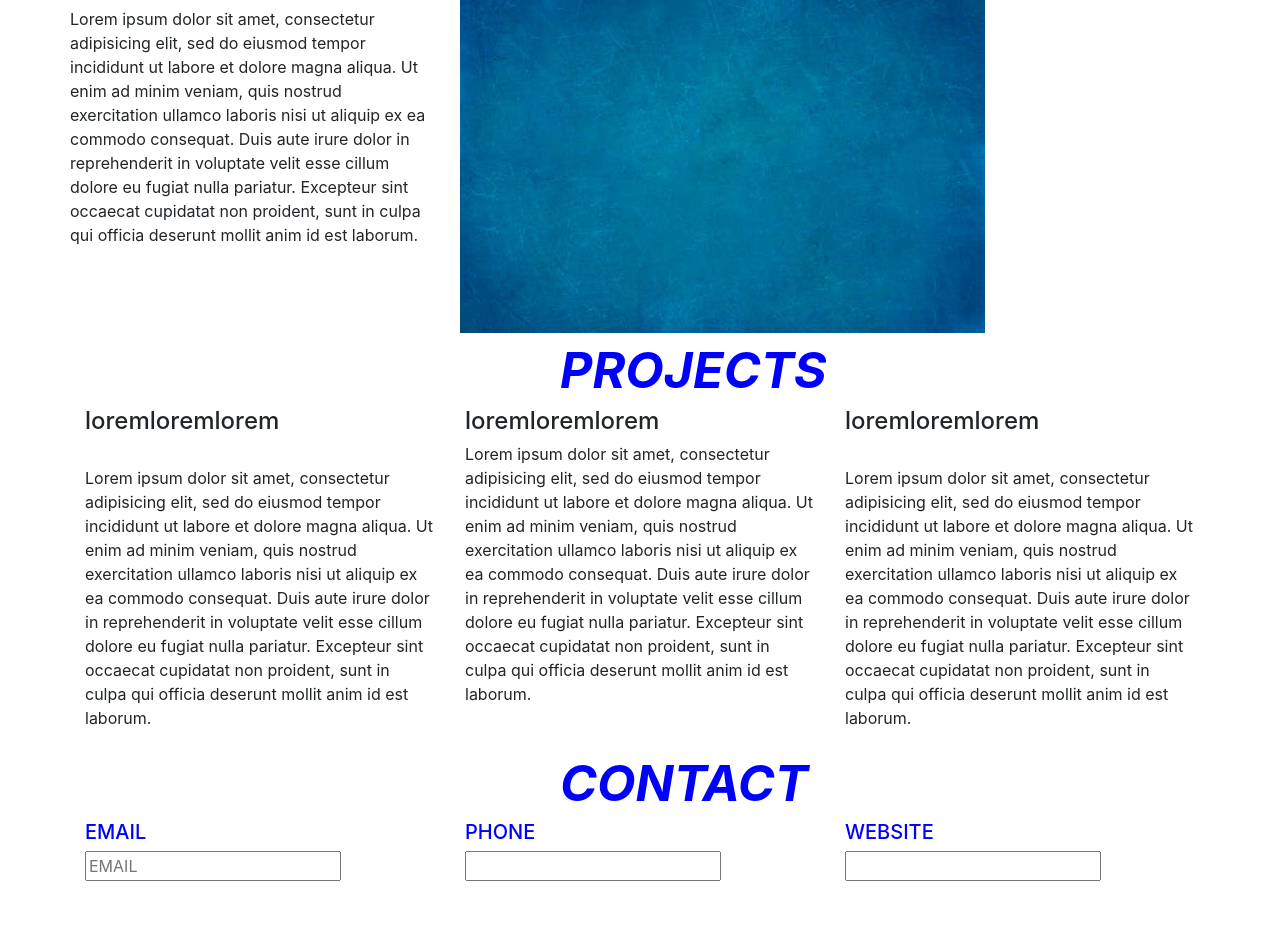
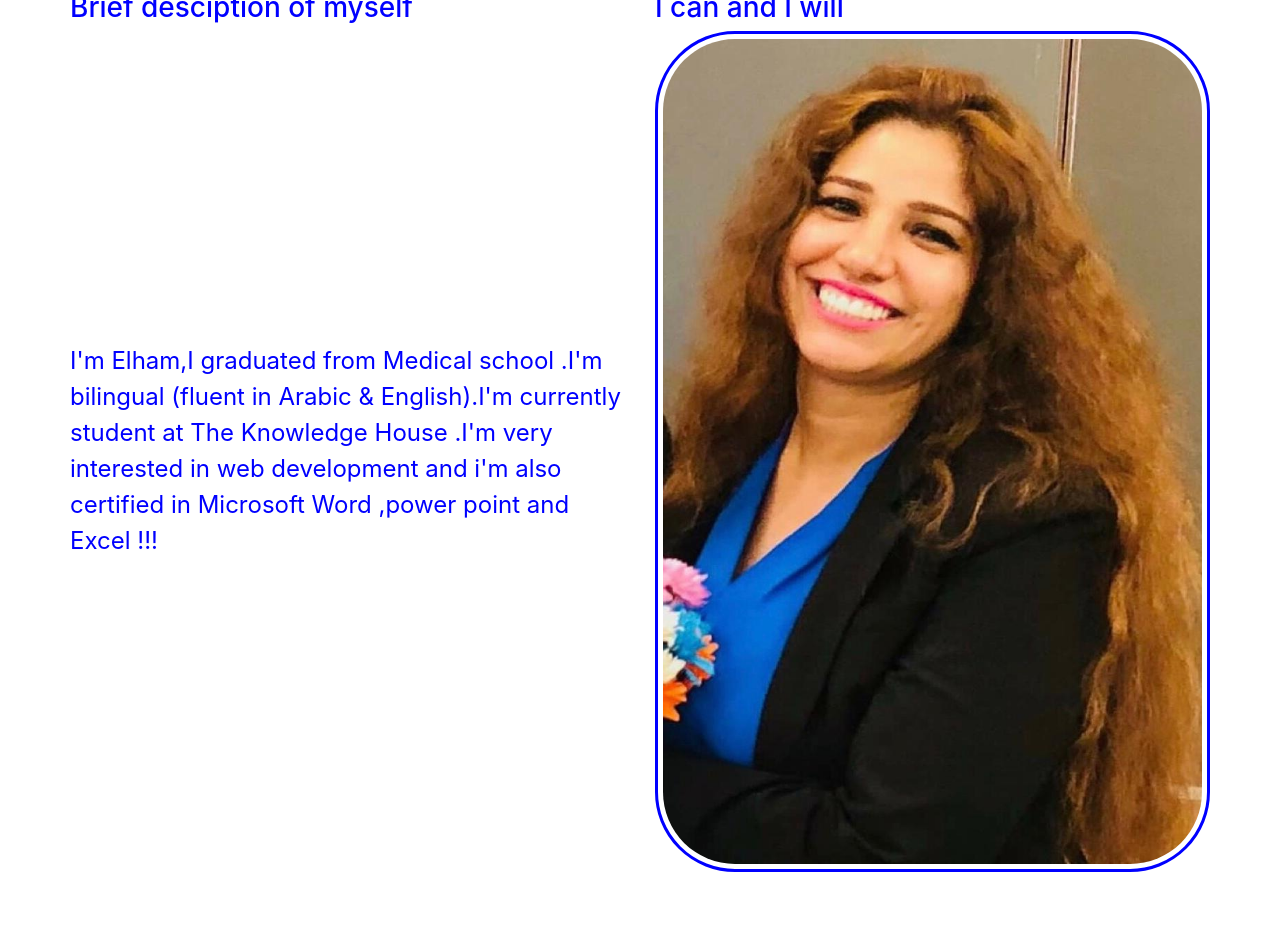
Before and after one commit to elhamhendy/elhamhendy.github.io, a plain HTML site: page index.html in a window 1280 px wide. Shown: the part 574-1521 px from the top of the page. Before the commit the page ends 1455 px from the top, so only its background shows below. Drawn offline with nearby package versions, Linux system fonts and the light colour scheme.

Commit message:
first commit

```diff
--- a/index.html
+++ b/index.html
@@ -14,7 +14,7 @@ trap.min.css" />
 	<header class="container-fluid">
 		<div class="row">
 			<div class="col-4">
-			<h1>that's Elham'Digital Portfolio</h1>
+			<h1>Elham</h1>
 			</div>
 		</div>
 	</header>
@@ -33,6 +33,7 @@ trap.min.css" />
 		</div>
 	</nav>
 	<section id="ABOUT" class="container">
+	<br><br>
 		<div class="row">
 			<div class="col-7 ml-auto"><strong>ABOUT</strong></div>
 
@@ -40,73 +41,60 @@ trap.min.css" />
 
 
 		<div class="row">
-			<div class="col-4">
-				<h3>loremloremlorem</h3><br>
-				<p> Lorem ipsum dolor sit amet, consectetur adipisicing elit, sed do eiusmod
-				tempor incididunt ut labore et dolore magna aliqua. Ut enim ad minim veniam,
-				quis nostrud exercitation ullamco laboris nisi ut aliquip ex ea commodo
-				consequat. Duis aute irure dolor in reprehenderit in voluptate velit esse
-				cillum dolore eu fugiat nulla pariatur. Excepteur sint occaecat cupidatat non
-				proident, sunt in culpa qui officia deserunt mollit anim id est laborum.</p>
-
+			<div class="col-6">
+				<h3><font color="blue">  Brief desciption of myself</font> </h3><br><br><br>
+				<br><br><br><br><br><br><br><br><br><br>
+				<p><font size="5" color="blue"> I'm Elham,I graduated from Medical school .I'm bilingual (fluent in Arabic & English).I'm currently student at The Knowledge House .I'm very interested in web development and i'm also certified in Microsoft Word ,power point and Excel !!!</font></p>
 
 			</div>
-			<div class="col">
-				<h3>loremloremloreml</h3>
-				<img src="Images/blank.jpeg">
+			<div class="col-6">
+				<h3><font color="blue"> I can and I will</font> </h3>
+				<img class="tot" src="images/el.jpeg">
 			</div>
 		</div>
 	</section>
 
-<section id="PROJECTS" class="container">
+<section id="PROJECTS" class="container"><br>
 		<div class="row">
 			<div class="col-7 ml-auto"><strong>PROJECTS</strong></div>
 
 		</div>
 		<div class="row">
+		<br><br>
 			<div class="col-4">
-				<h4>loremloremlorem</h4><br>
-				<p> Lorem ipsum dolor sit amet, consectetur adipisicing elit, sed do eiusmod
-				tempor incididunt ut labore et dolore magna aliqua. Ut enim ad minim veniam,
-				quis nostrud exercitation ullamco laboris nisi ut aliquip ex ea commodo
-				consequat. Duis aute irure dolor in reprehenderit in voluptate velit esse
-				cillum dolore eu fugiat nulla pariatur. Excepteur sint occaecat cupidatat non
-				proident, sunt in culpa qui officia deserunt mollit anim id est laborum.</p>
+				<h4><font color="blue">Dash Project</font> </h4><br><br>
+				<p>
+					<img src="images/dash.jpeg">
+				</p>
 			</div>
 
 			<div class="col-4">
-			<h4>loremloremlorem</h4>
-			 <p>Lorem ipsum dolor sit amet, consectetur adipisicing elit, sed do eiusmod
-			 tempor incididunt ut labore et dolore magna aliqua. Ut enim ad minim veniam,
-			 quis nostrud exercitation ullamco laboris nisi ut aliquip ex ea commodo
-			 consequat. Duis aute irure dolor in reprehenderit in voluptate velit esse
-			 cillum dolore eu fugiat nulla pariatur. Excepteur sint occaecat cupidatat non
-			 proident, sunt in culpa qui officia deserunt mollit anim id est laborum.</p>
+			<h4><font color="blue"> Html hello world</font> </h4><br><br><br><br>
+			 <img src="images/welcome.png">
 			</div>
 
 			<div class="col-4">
-			<h4>loremloremlorem</h4><br>
-			 <p>Lorem ipsum dolor sit amet, consectetur adipisicing elit, sed do eiusmod
-			 tempor incididunt ut labore et dolore magna aliqua. Ut enim ad minim veniam,
-			 quis nostrud exercitation ullamco laboris nisi ut aliquip ex ea commodo
-			 consequat. Duis aute irure dolor in reprehenderit in voluptate velit esse
-			 cillum dolore eu fugiat nulla pariatur. Excepteur sint occaecat cupidatat non
-			 proident, sunt in culpa qui officia deserunt mollit anim id est laborum.</p>
+			<h4><font color="blue"> Digital Portfolio Project</font> </h4><br><br><br><br><br>
+			<img src="images/dp.png">
+
 			</div>
 
 		</div>
 
 	</section>
+	<br><br>
 
  <section id="CONTACT" class="container">
 		<div class="row">
 			<div class="col-7  ml-auto "><strong>CONTACT</strong></div>
 
 		</div>
+		<br><br><br>
 		<div class="row">
 			<div class="col-4">
-				<h5>EMAIL</h5>
+				<h5>EMAIL</h5><br>
 				<input type="EMAIL" placeholder="EMAIL">
+				<input type="submit">
 				<br>
 			</div>
 
@@ -116,12 +104,15 @@ trap.min.css" />
 			</div>
 			<div class="col-4">
 				<h5>WEBSITE</h5>
-				<input type="text">
+				<input type="linkedin.com">
 			</div>
 
 		</div>
 
 	</section>
+	<br><br><br><br><br><br>
+	<br><br><br><br><br><br>
+
 
 
 
--- a/styles.css
+++ b/styles.css
@@ -12,6 +12,9 @@ header div .col-4{
 nav{
 	background-color: blue;
 
+}
+h2:hover {
+	background-color: gray;
 }
 
 
@@ -29,7 +32,29 @@ section  div  .col-7 {
 
 color: blue;
  }
+
+ }
+ h3{
+ 	text-align: center;
+ 	font-style: italic;
+ }
  h5{
  	color: blue;
 
  }
+ img {
+ 	width: 300px;
+ 	height: 200px;
+ 	border-radius: 80px;
+ 	border: solid blue;
+
+ 	padding: 5px;
+ }
+
+ .tot{
+ 	width: 100%;
+ 	height: 90%;
+ }
+ input{
+ 	background: rgb(92, 177, 237);
+ }
```
Also changed, not shown: Images/dash.jpeg (added), Images/dp.png (added), Images/el.jpeg (added), Images/welcome.png (added).
